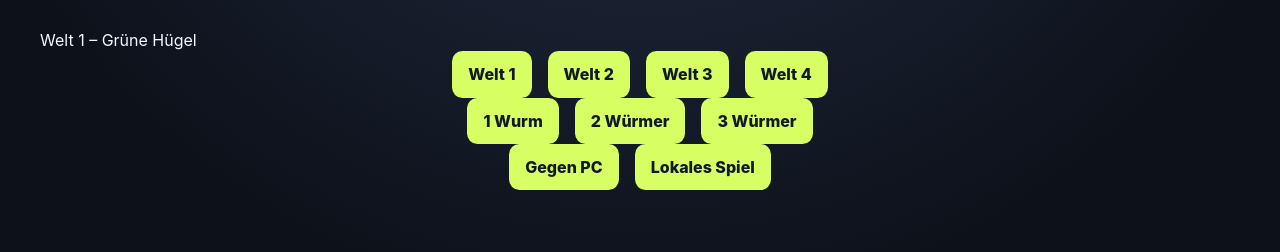
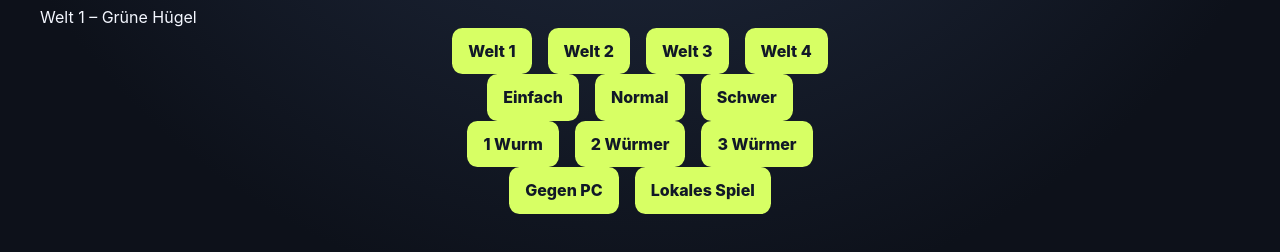
Before and after one commit to SimonP1P/worms, a plain HTML site: page index.html in a window 1280 px wide. Shown: the part 402-654 px from the top of the page. Drawn offline with Linux system fonts and the light colour scheme.

Commit message:
Phase 16: Add AI difficulty controls

```diff
--- a/index.html
+++ b/index.html
@@ -15,7 +15,7 @@
         <h1>Worms Arena</h1>
         <p>Rundenbasierte Gefechte auf zerstörbaren Welten.</p>
       </header>
-      <div id="map-preview" class="map-preview" aria-live="polite">Welt 1 – Grüne Hügel</div><div class="menu-actions" aria-label="Weltauswahl"><button data-map="meadow">Welt 1</button><button data-map="canyon">Welt 2</button><button data-map="frost">Welt 3</button><button data-map="volcano">Welt 4</button></div><div class="menu-actions" aria-label="Teamgröße"><button data-team-size="1">1 Wurm</button><button data-team-size="2">2 Würmer</button><button data-team-size="3">3 Würmer</button></div><div id="menu-actions" class="menu-actions" aria-label="Hauptmenü">
+      <div id="map-preview" class="map-preview" aria-live="polite">Welt 1 – Grüne Hügel</div><div class="menu-actions" aria-label="Weltauswahl"><button data-map="meadow">Welt 1</button><button data-map="canyon">Welt 2</button><button data-map="frost">Welt 3</button><button data-map="volcano">Welt 4</button></div><div class="menu-actions" aria-label="KI-Schwierigkeit"><button data-difficulty="easy">Einfach</button><button data-difficulty="normal">Normal</button><button data-difficulty="hard">Schwer</button></div><div class="menu-actions" aria-label="Teamgröße"><button data-team-size="1">1 Wurm</button><button data-team-size="2">2 Würmer</button><button data-team-size="3">3 Würmer</button></div><div id="menu-actions" class="menu-actions" aria-label="Hauptmenü">
         <button data-action="start-pc">Gegen PC</button>
         <button data-action="start-local">Lokales Spiel</button>
       </div>
```
